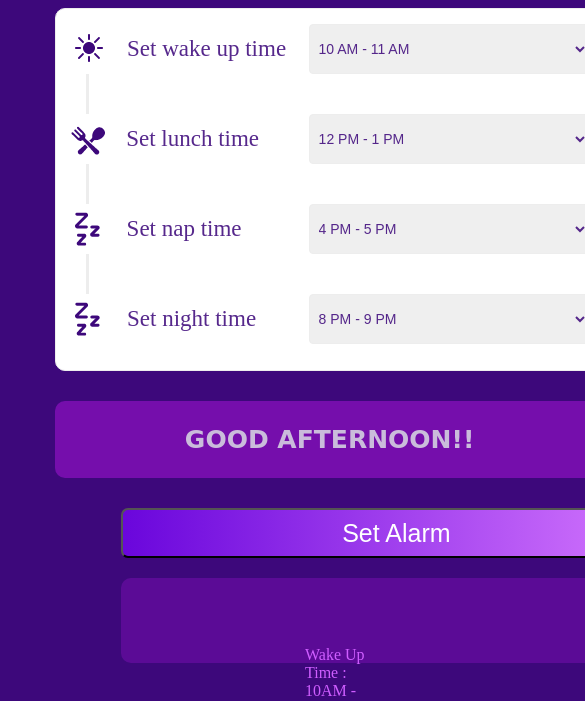
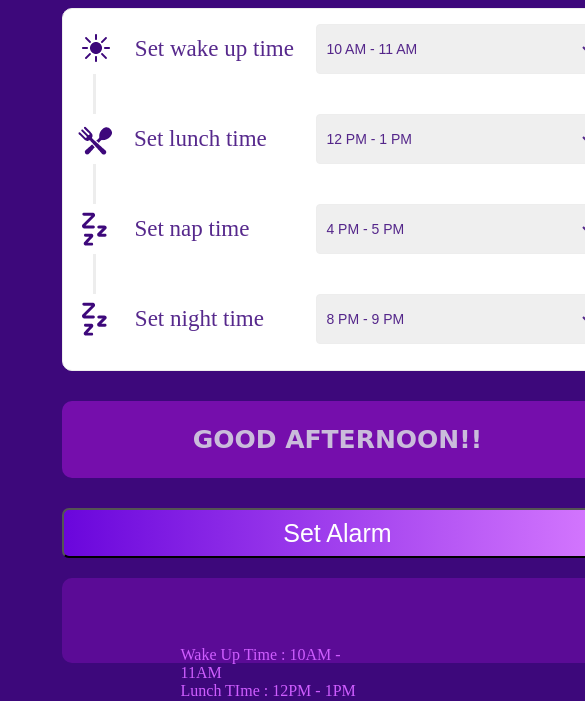
Before and after one commit to SagarKushwa/digital_clock_project_js, a plain HTML site: page index.html in a window 390 px wide. Shown: the part 74-775 px from the top of the page, 585 px wide, since content can reach past the window. Drawn offline with Linux system fonts and the light colour scheme.

Commit message:
css improved

```diff
--- a/style.css
+++ b/style.css
@@ -222,7 +222,7 @@ body
     display: flex;
     margin-left: 124px;
     margin-top: 30px;
-   gap: 20px;
+    gap: 20px;
 }
 
 .button
@@ -289,6 +289,8 @@ body
     .cont
     {
         flex-direction: column;
+        margin-left: 16%;
+
     }
 
     .good-morning-box, .set-time-box
@@ -299,25 +301,25 @@ body
     .button
     {
         width: 550px;
-        margin-left: -1%;
+        /* margin-left: -1%; */
     }
 
     .timingbox
     {
         width: 550px;
-        margin-left: -1%;
+        /* margin-left: -1%; */
     }
 
     .timingboxcontent
     {
         position: absolute;
-        left: 300px;
+        left: 45%;
         top: 715px;
         margin: 5px;
     }
 
     .clock-logo, .set-time-box, .good-morning-box
     {
-        margin-left: 14%;
+        margin-left: 16%;
     }
 }
```
